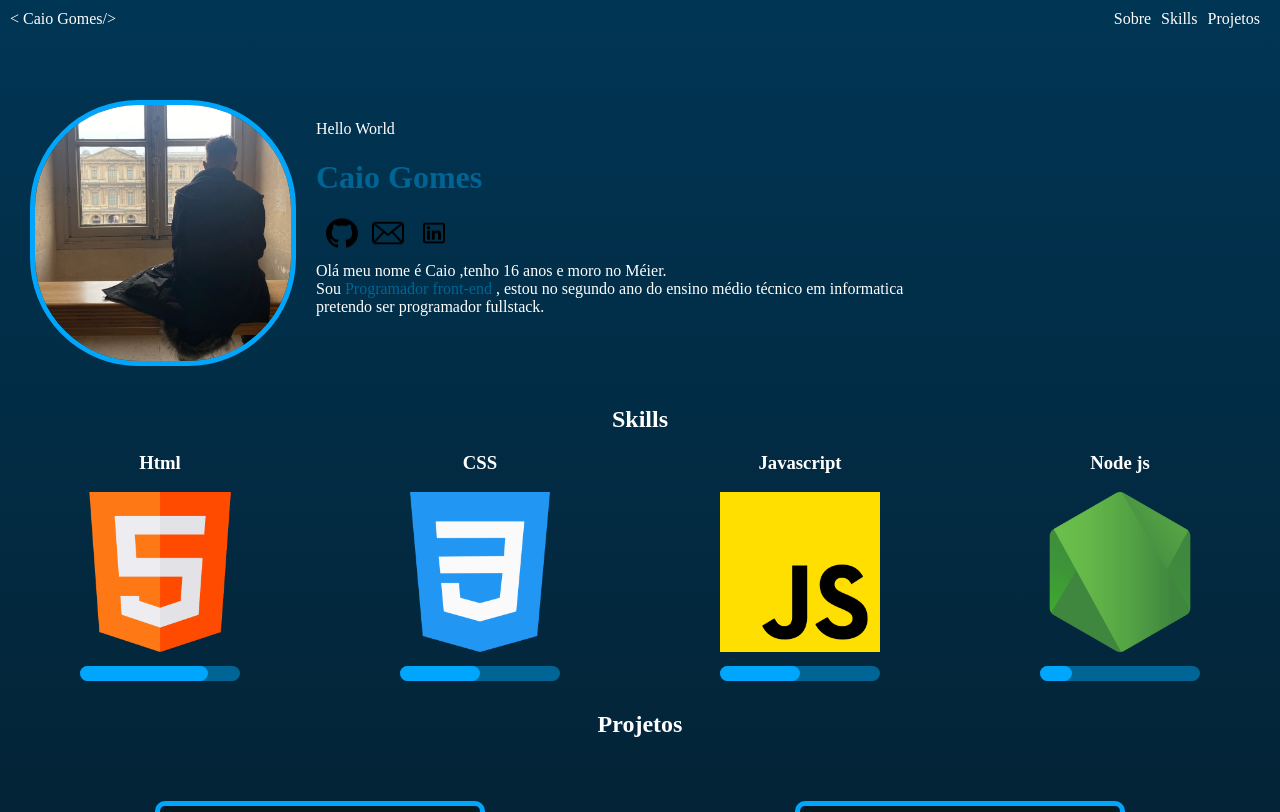
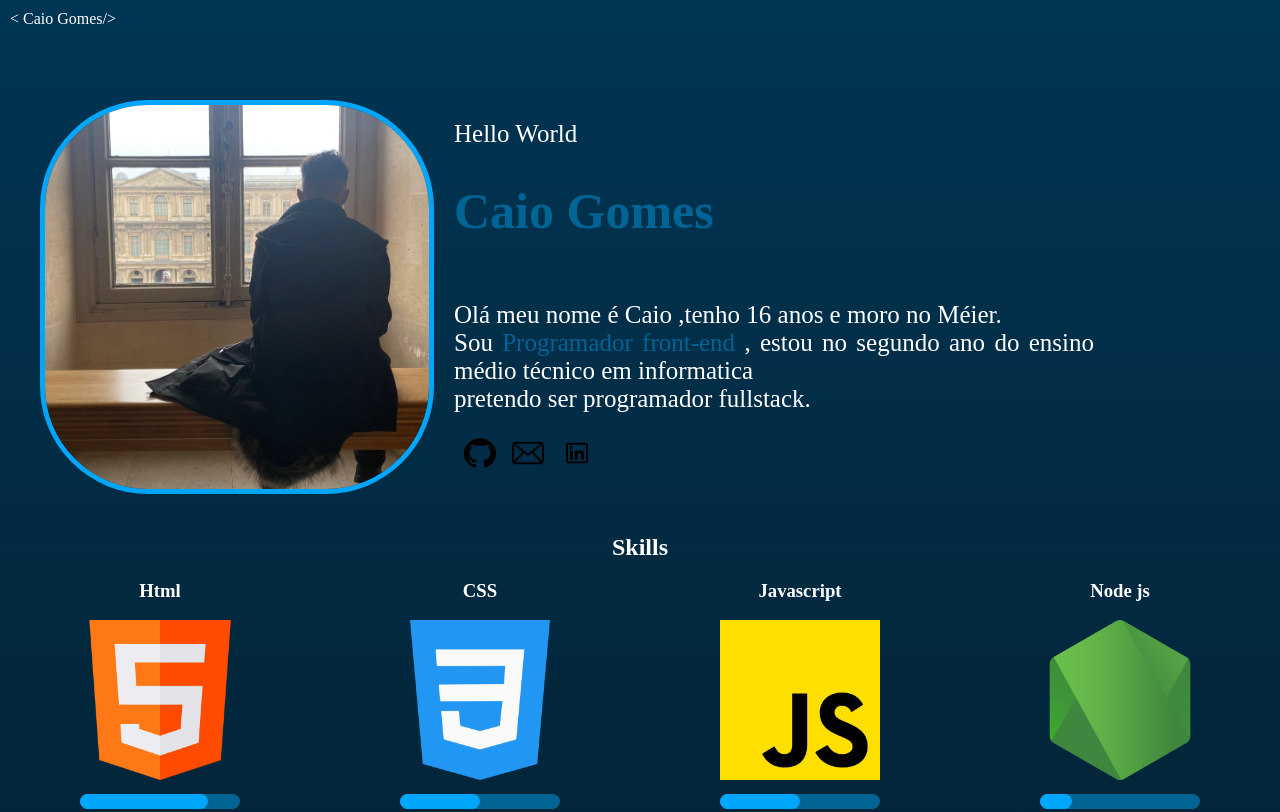
Before and after one commit to Caio-Gomes2007/CaioGomes.github.io, a plain HTML site: page index.html in a window 1280 px wide. Shown: the top 812 px of the page. Drawn offline with Linux system fonts and the light colour scheme.

Commit message:
mudanças de desing

```diff
--- a/index.html
+++ b/index.html
@@ -9,13 +9,7 @@
 <body>
     <header>
         <p>< Caio Gomes/></p>
-        <nav>
-            <ul>
-                <li><a href="">Sobre</a></li>
-                <li><a href="">Skills</a></li>
-                <li><a href="">Projetos</a></li>
-            </ul>
-        </nav>
+
     </header>
     <div id="sobre">
             <img src="Imgs/img-me.jpg" alt="" class="perfil">
@@ -23,16 +17,18 @@
        <div class="text">
         Hello World
         <h1 id="destaque">Caio Gomes</h1>
-        <a href=""><img src="Imgs/github02.png" alt=""></a>
-        <a href=""><img src="Imgs/email02.png" alt=""></a>
-        <a href=""><img src="Imgs/linkedin02.png" alt=""></a>
         <br>
         Olá meu nome é Caio ,tenho 16 anos e moro no Méier.
         <br>
-            Sou <span id="destaque">Programador front-end</span> , estou no segundo ano do ensino médio técnico em informatica
-            <br>
-            pretendo ser programador fullstack.
-        </p></div>
+        Sou <span id="destaque">Programador front-end</span> , estou no segundo ano do ensino médio técnico em informatica
+        <br>
+        pretendo ser programador fullstack.
+    </p>
+    <a href=""><img src="Imgs/github02.png" alt=""></a>
+    <a href=""><img src="Imgs/email02.png" alt=""></a>
+    <a href=""><img src="Imgs/linkedin02.png" alt=""></a>
+</div>
+
     </div>
     <h2>Skills</h2>
     <div id="skills">
--- a/style.css
+++ b/style.css
@@ -31,6 +31,7 @@ body{
     color: var(--destaque);
 }#sobre{
     display: flex;
+    font-size: 25px;
 
 }.text{
     float: left;
@@ -39,8 +40,8 @@ body{
     margin: -80px 10px 10px 10px;
 
 }.perfil{
-    width: 20%;
-    margin: -100px 10px 10px 30px;
+    width: 30%;
+    margin: -100px 10px 10px 40px;
     border-radius: 108px;
     border: 5px var(--destaque02) solid;
 }#sobre a img{
```
